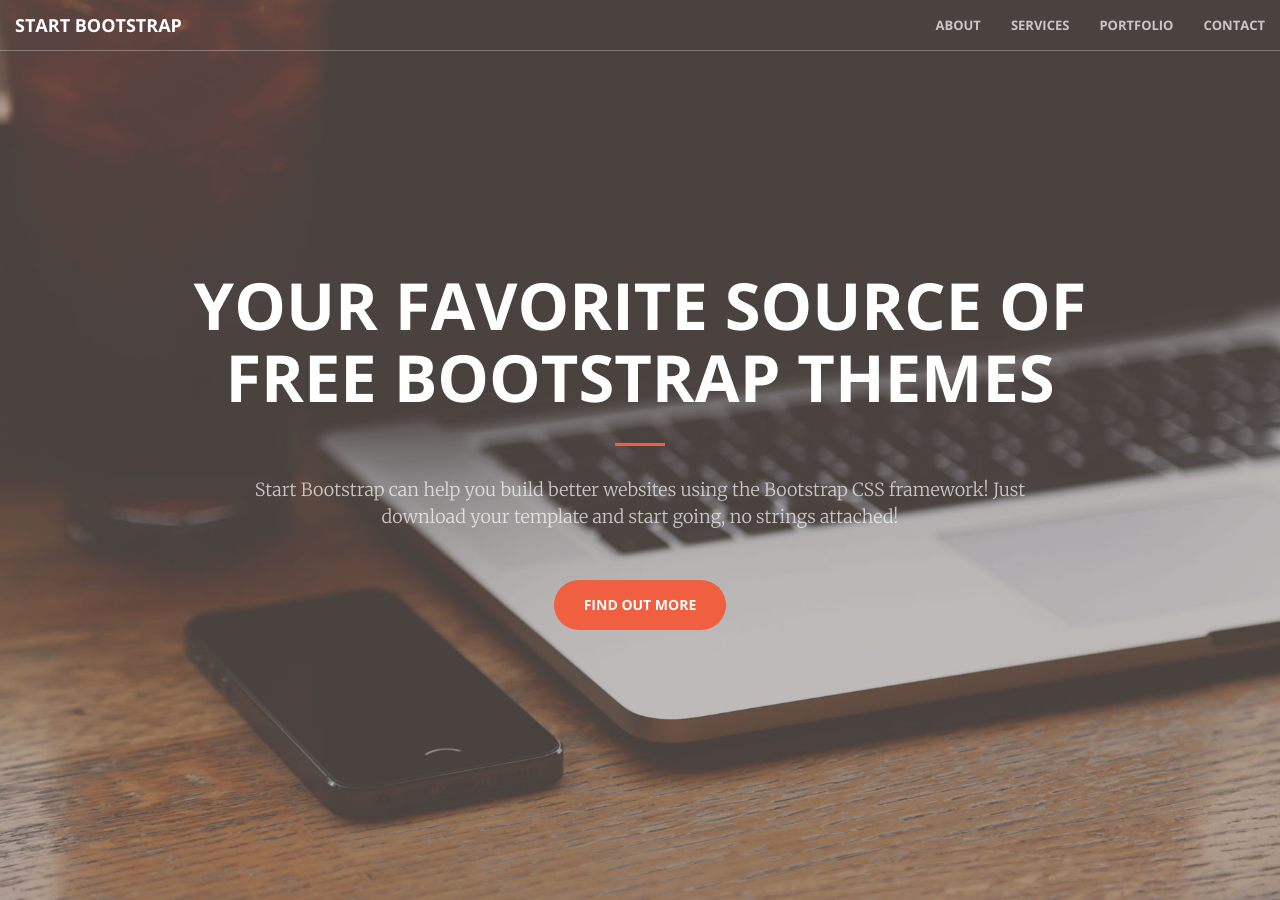
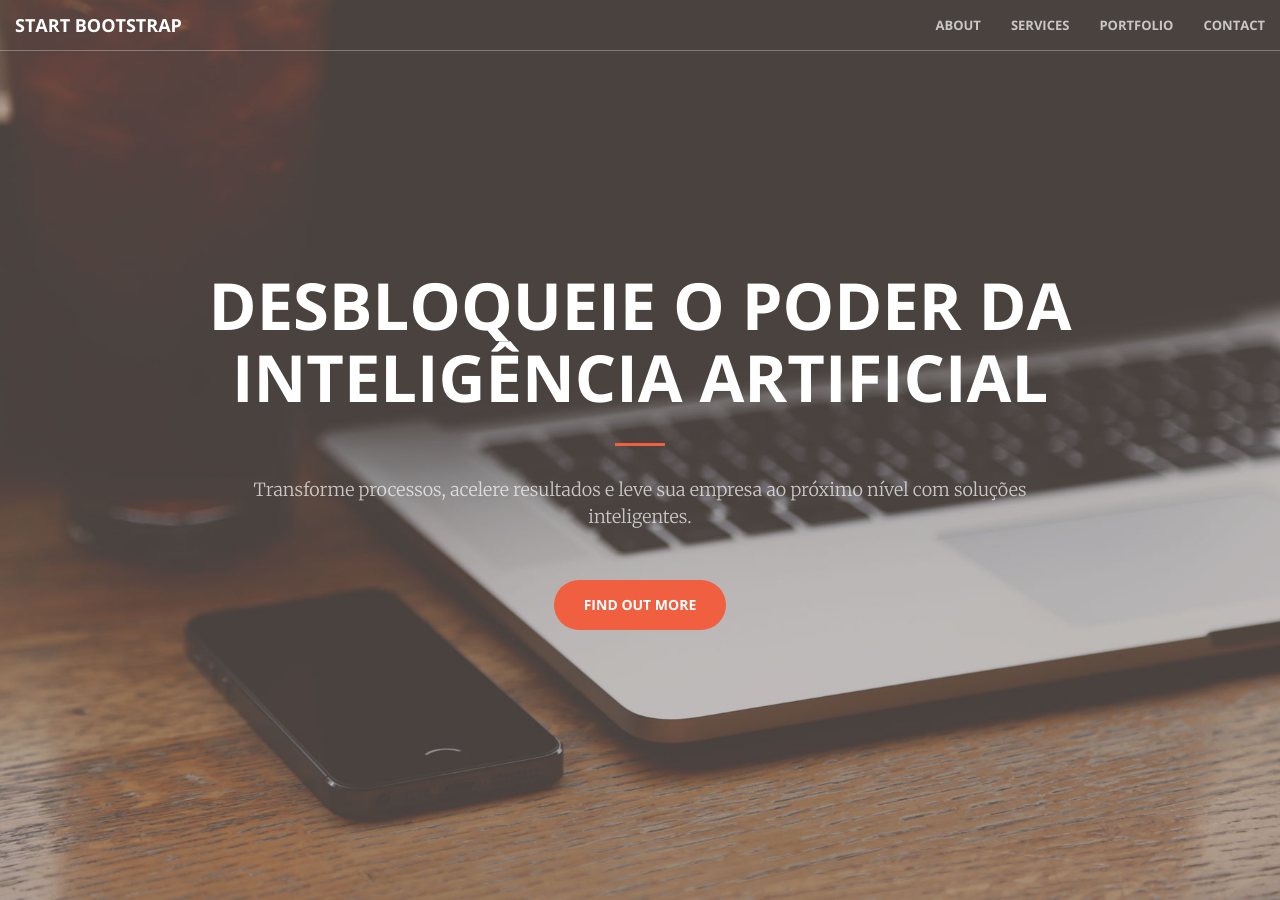
Before and after one commit to Benfluc/sparkia, a Jekyll site: the page built from index.html, in a window 1280 px wide and 900 px high. Built offline with Jekyll 4.4.1, drawn with Linux system fonts in a browser that asks for light colours.

Commit message:
Update header content to reflect AI solutions

```diff
--- a/_includes/header.html
+++ b/_includes/header.html
@@ -1,9 +1,9 @@
 <header>
     <div class="header-content">
         <div class="header-content-inner">
-            <h1>Your Favorite Source of Free Bootstrap Themes</h1>
+            <h1>Desbloqueie o Poder da Inteligência Artificial</h1>
             <hr>
-            <p>Start Bootstrap can help you build better websites using the Bootstrap CSS framework! Just download your template and start going, no strings attached!</p>
+            <p>Transforme processos, acelere resultados e leve sua empresa ao próximo nível com soluções inteligentes.</p>
             <a href="#about" class="btn btn-primary btn-xl page-scroll">Find Out More</a>
         </div>
     </div>
```
